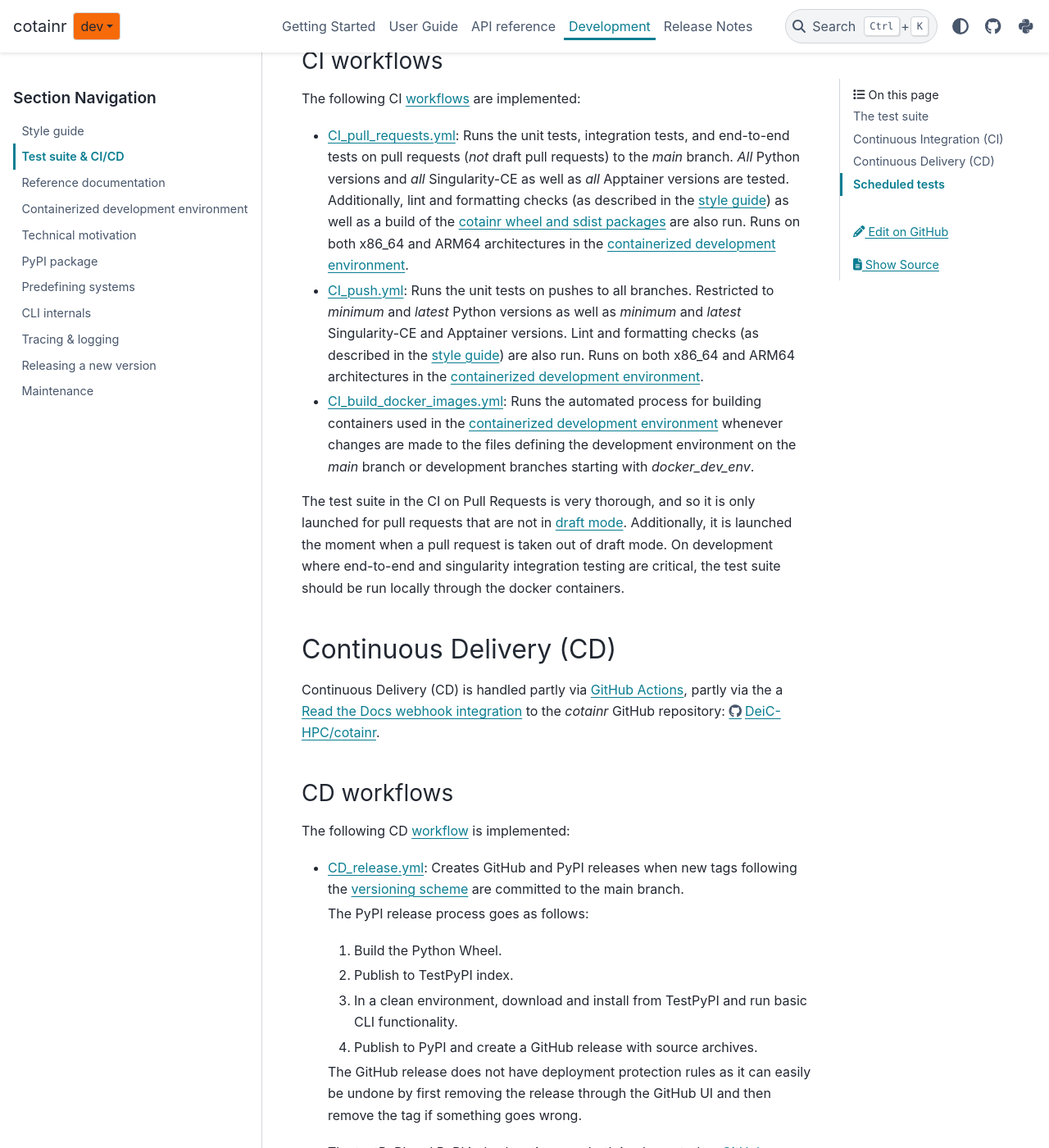
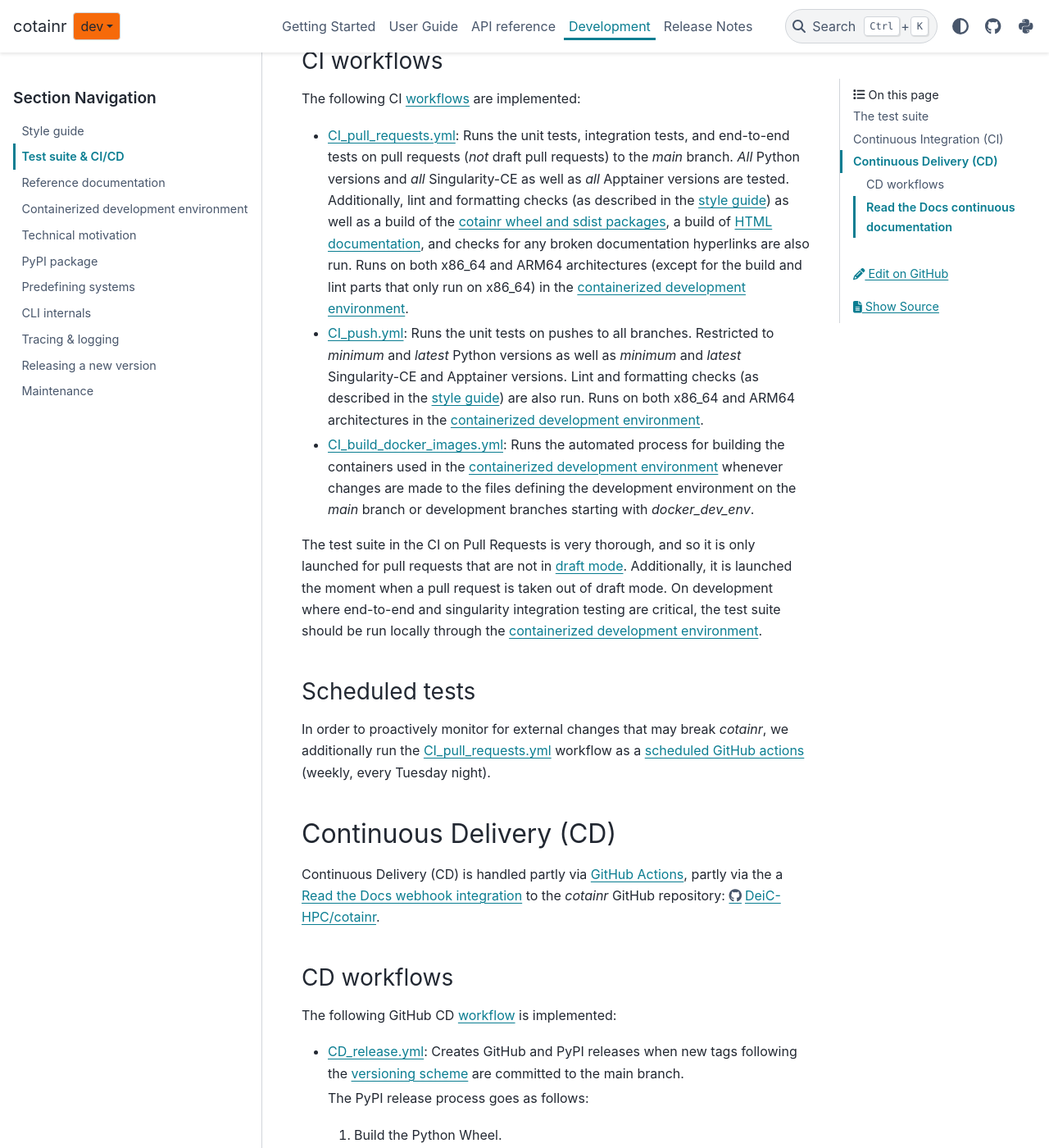
Before and after one commit to DeiC-HPC/cotainr, a Sphinx documentation site: the page built from doc/development/test_suite_ci_cd.rst, in a window 1280 px wide and 1400 px high, scrolled down 3945 px. Shown: the whole window at 82% size. Built offline with Sphinx 7.4.7 and the PyData theme 0.15.4, drawn with Linux system fonts in a browser that asks for light colours; pages that are not in the unit, such as notebooks, are missing from menus; the version number could not be read and is left out; some of the changed text lies outside the part shown.

Commit message:
Final draft of CI/CD docs updates.

```diff
--- a/doc/development/test_suite_ci_cd.rst
+++ b/doc/development/test_suite_ci_cd.rst
@@ -92,13 +92,17 @@ The following CI `workflows <https://docs.github.com/en/actions/using-workflows/
 
 - `CI_pull_requests.yml <https://github.com/DeiC-HPC/cotainr/actions/workflows/CI_pull_request.yml>`_:
   Runs the unit tests, integration tests, and end-to-end tests on pull requests (*not* draft pull requests) to the *main* branch. *All* Python versions and *all* Singularity-CE as well as *all* Apptainer versions are tested.
-  Additionally, lint and formatting checks (as described in the :ref:`style guide <style_guide>`) as well as a build of the :ref:`cotainr wheel and sdist packages <pypi_package>` are also run. Runs on both x86_64 and ARM64 architectures in the :ref:`containerized development environment <containerized_development_environment>`.
+  Additionally, lint and formatting checks (as described in the :ref:`style guide <style_guide>`) as well as a build of the :ref:`cotainr wheel and sdist packages <pypi_package>`, a build of :ref:`HTML documentation <building_the_html_docs>`, and checks for any broken documentation hyperlinks are also run. Runs on both x86_64 and ARM64 architectures (except for the build and lint parts that only run on x86_64) in the :ref:`containerized development environment <containerized_development_environment>`.
 - `CI_push.yml <https://github.com/DeiC-HPC/cotainr/actions/workflows/CI_push.yml>`_:
   Runs the unit tests on pushes to all branches. Restricted to *minimum* and *latest* Python versions as well as *minimum* and *latest* Singularity-CE and Apptainer versions. Lint and formatting checks (as described in the :ref:`style guide <style_guide>`) are also run. Runs on both x86_64 and ARM64 architectures in the :ref:`containerized development environment <containerized_development_environment>`.
 - `CI_build_docker_images.yml <https://github.com/DeiC-HPC/cotainr/actions/workflows/CI_build_docker_images.yml>`_:
-  Runs the automated process for building containers used in the :ref:`containerized development environment <containerized_development_environment>` whenever changes are made to the files defining the development environment on the *main* branch or development branches starting with *docker_dev_env*.
+  Runs the automated process for building the containers used in the :ref:`containerized development environment <containerized_development_environment>` whenever changes are made to the files defining the development environment on the *main* branch or development branches starting with *docker_dev_env*.
 
-The test suite in the CI on Pull Requests is very thorough, and so it is only launched for pull requests that are not in `draft mode <https://docs.github.com/en/pull-requests/collaborating-with-pull-requests/proposing-changes-to-your-work-with-pull-requests/changing-the-stage-of-a-pull-request#converting-a-pull-request-to-a-draft>`_. Additionally, it is launched the moment when a pull request is taken out of draft mode. On development where end-to-end and singularity integration testing are critical, the test suite should be run locally through the docker containers.
+The test suite in the CI on Pull Requests is very thorough, and so it is only launched for pull requests that are not in `draft mode <https://docs.github.com/en/pull-requests/collaborating-with-pull-requests/proposing-changes-to-your-work-with-pull-requests/changing-the-stage-of-a-pull-request#converting-a-pull-request-to-a-draft>`_. Additionally, it is launched the moment when a pull request is taken out of draft mode. On development where end-to-end and singularity integration testing are critical, the test suite should be run locally through the :ref:`containerized development environment <containerized_development_environment>`.
+
+Scheduled tests
+~~~~~~~~~~~~~~~
+In order to proactively monitor for external changes that may break `cotainr`, we additionally run the `CI_pull_requests.yml <https://github.com/DeiC-HPC/cotainr/actions/workflows/CI_pull_request.yml>`_ workflow as a `scheduled GitHub actions <https://docs.github.com/en/actions/using-workflows/events-that-trigger-workflows#schedule>`_ (weekly, every Tuesday night).
 
 Continuous Delivery (CD)
 ------------------------
@@ -106,7 +110,7 @@ Continuous Delivery (CD) is handled partly via `GitHub Actions <https://docs.git
 
 CD workflows
 ~~~~~~~~~~~~
-The following CD `workflow <https://docs.github.com/en/actions/using-workflows/about-workflows>`_ is implemented:
+The following GitHub CD `workflow <https://docs.github.com/en/actions/using-workflows/about-workflows>`_ is implemented:
 
 - `CD_release.yml <https://github.com/DeiC-HPC/cotainr/actions/workflows/CD_release.yml>`_: Creates GitHub and PyPI releases when new tags following the :ref:`versioning scheme <version-scheme>` are committed to the main branch.
 
@@ -130,17 +134,6 @@ The :ref:`HTML documentation <building_the_html_docs>` served at http://cotainr.
 .. include:: ../../.readthedocs.yml
     :literal:
 
-This fully automates the process of building `*latest* and *stable* versions <https://docs.readthedocs.io/en/stable/versions.html>`_ of the HTML documentation served at http://cotainr.readthedocs.io. Additionally, the `"build pull requests" <https://docs.readthedocs.io/en/stable/pull-requests.html>`_ feature is enabled. A pull request documentation build is linked in the list of checks for the GitHub pull request.
+This fully automates the process of building `Read the Docs *latest* and *stable* versions <https://docs.readthedocs.io/en/stable/versions.html>`_ of the HTML documentation served at http://cotainr.readthedocs.io. Additionally, the `"build pull requests" <https://docs.readthedocs.io/en/stable/pull-requests.html>`_ feature is enabled. A pull request documentation build is linked in the list of checks for the GitHub pull request.
 
-The automated release process `can be inspected here <https://readthedocs.org/dashboard/cotainr/rules/>`_. Essentially any git-tag matching the described :ref:`versioning-scheme <releasing>` will be picked up by Read the Docs and should be available among the versions as well as activated as `stable <https://cotainr.readthedocs.io/en/stable>`_ and `latest <https://cotainr.readthedocs.io/en/latest>`_
-
-
-Scheduled tests
----------------
-We run `scheduled GitHub actions <https://docs.github.com/en/actions/using-workflows/events-that-trigger-workflows#schedule>`_ (weekly, every Tuesday night) in order to continuously test `cotainr` against its dependencies. That way we proactively monitor for changes in dependencies that end up breaking `cotainr`.
-
-Currently, the following scheduled `workflows <https://docs.github.com/en/actions/using-workflows/about-workflows>`_ are implemented:
-
-- `SCHED_docs_linkcheck <https://github.com/DeiC-HPC/cotainr/actions/workflows/SCHED_docs_linkcheck.yml>`_: Builds the documentation and checks for any broken hyperlinks.
-
-Additionally, we currently also schedule the `CI_pull_requests.yml <https://github.com/DeiC-HPC/cotainr/actions/workflows/CI_pull_request.yml>`_ workflow which tests the most recent point release of Python in the :ref:`CI test matrix <continuous_integration>`.
+The Read the Docs automated documentation release process is implemented in the `"CalVer releases" automation rule <https://readthedocs.org/dashboard/cotainr/rules/>`_ in the `cotainr`` Read the Docs project. Essentially any git-tag matching the described :ref:`versioning-scheme <releasing>` will be picked up by Read the Docs, built, and made available as well as activated as `stable <https://cotainr.readthedocs.io/en/stable>`_ and `latest <https://cotainr.readthedocs.io/en/latest>`_.
```
Also changed, not shown: other parts of doc/development/test_suite_ci_cd.rst (+1 -1 lines), 2 other files.
